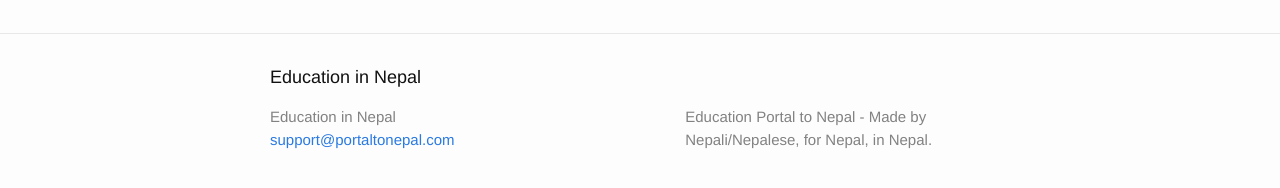
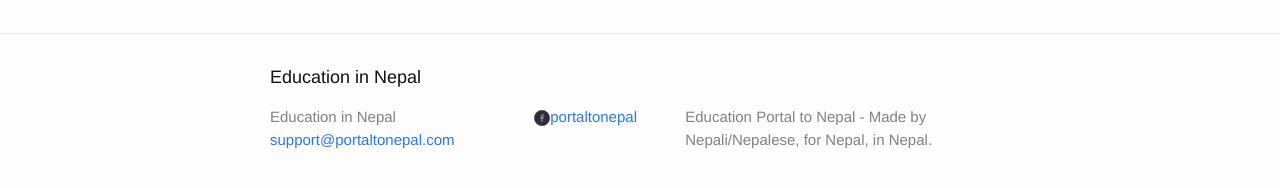
Before and after one commit to PortaltoNepal/eduPTN, a Jekyll site: the page built from index.html, in a window 1280 px wide. Shown: the part 169-357 px from the top of the page. Built offline with Jekyll 4.4.1, drawn with Linux system fonts in a browser that asks for light colours; the list of posts is cut into pages by our own code.

Commit message:
Updated '_config.yml' via CloudCannon

```diff
--- a/_config.yml
+++ b/_config.yml
@@ -28,7 +28,7 @@ email:               support@portaltonepal.com
 paginate:            5
 # permalink:           /blog/:title/
 social:
-    facebook:
+    facebook: portaltonepal
     youtube:
 
 collections:
```
